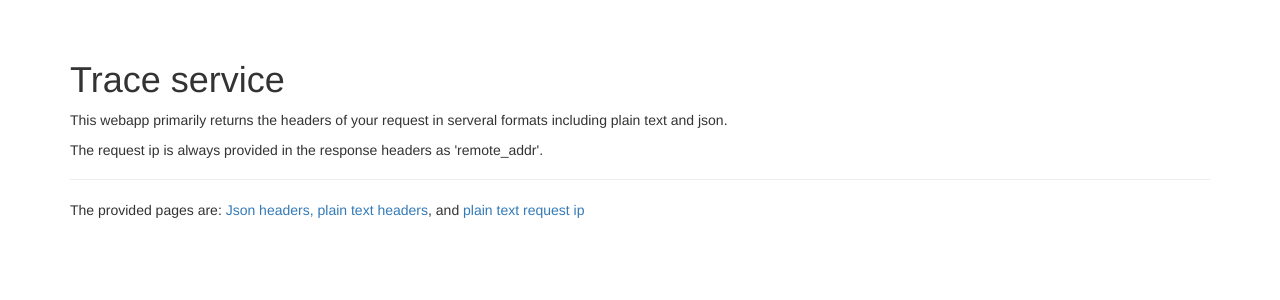
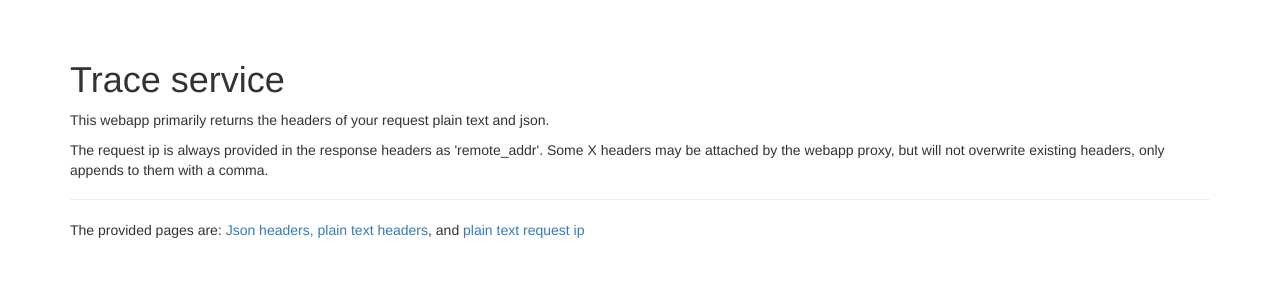
Before and after one commit to jLevere/flask_trace, a Flask app: page /about in a window 1280 px wide. Shown: the part 52-352 px from the top of the page. Run offline with Flask 2, Linux system fonts and the light colour scheme; some libraries are stand-ins or nearby versions.

Commit message:
added proxy header append information to about page

```diff
--- a/templates/about.html
+++ b/templates/about.html
@@ -6,8 +6,9 @@
 <div class="page-header">
     <h1>Trace service</h1>
 
-    <p>This webapp primarily returns the headers of your request in serveral formats including plain text and json.</p>
-    <p>The request ip is always provided in the response headers as 'remote_addr'.</p>
+    <p>This webapp primarily returns the headers of your request plain text and json.</p>
+    <p></p>
+    <p>The request ip is always provided in the response headers as 'remote_addr'.  Some X headers may be attached by the webapp proxy, but will not overwrite existing headers, only appends to them with a comma.</p>
 
 
 </div>
```
